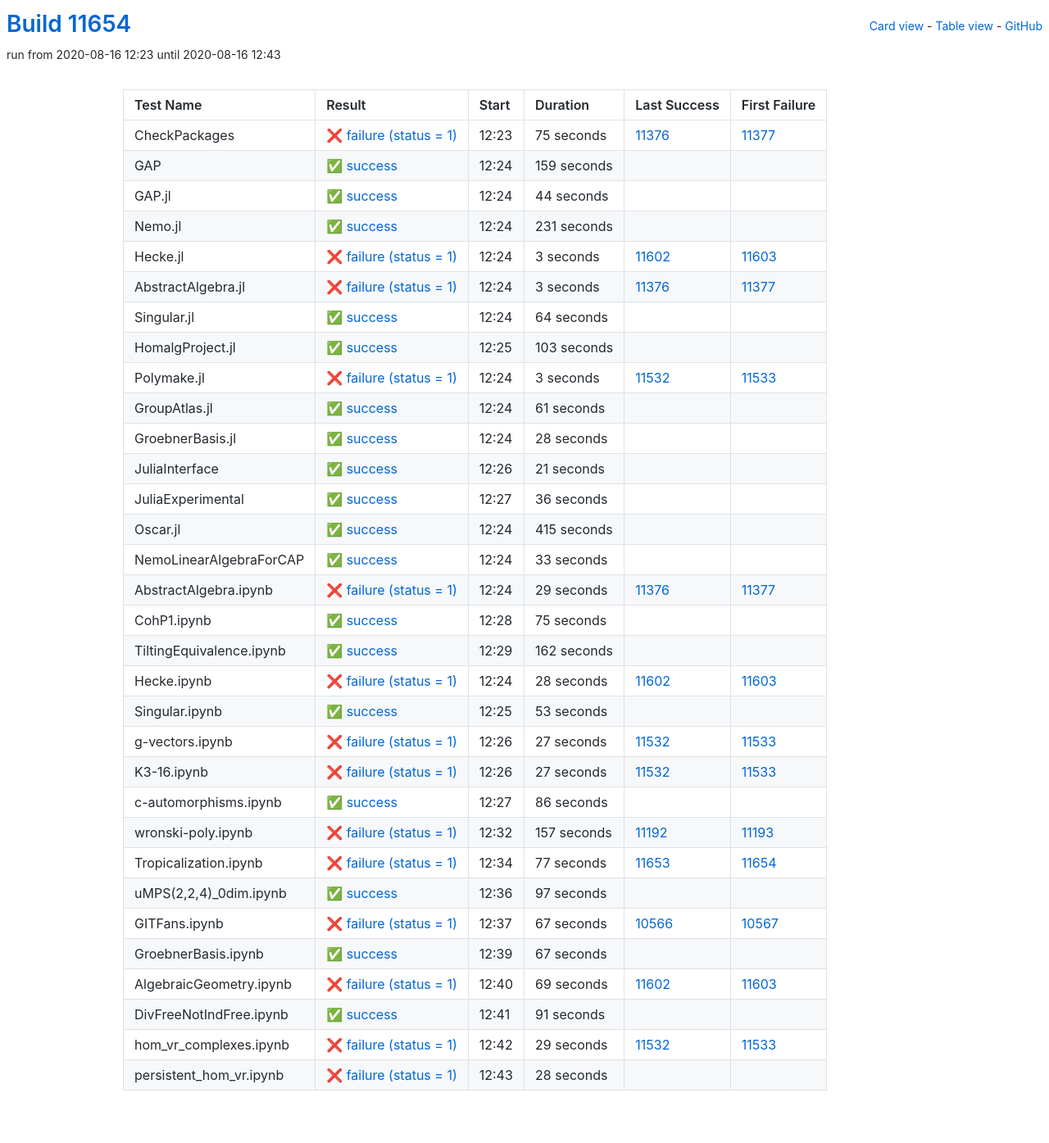
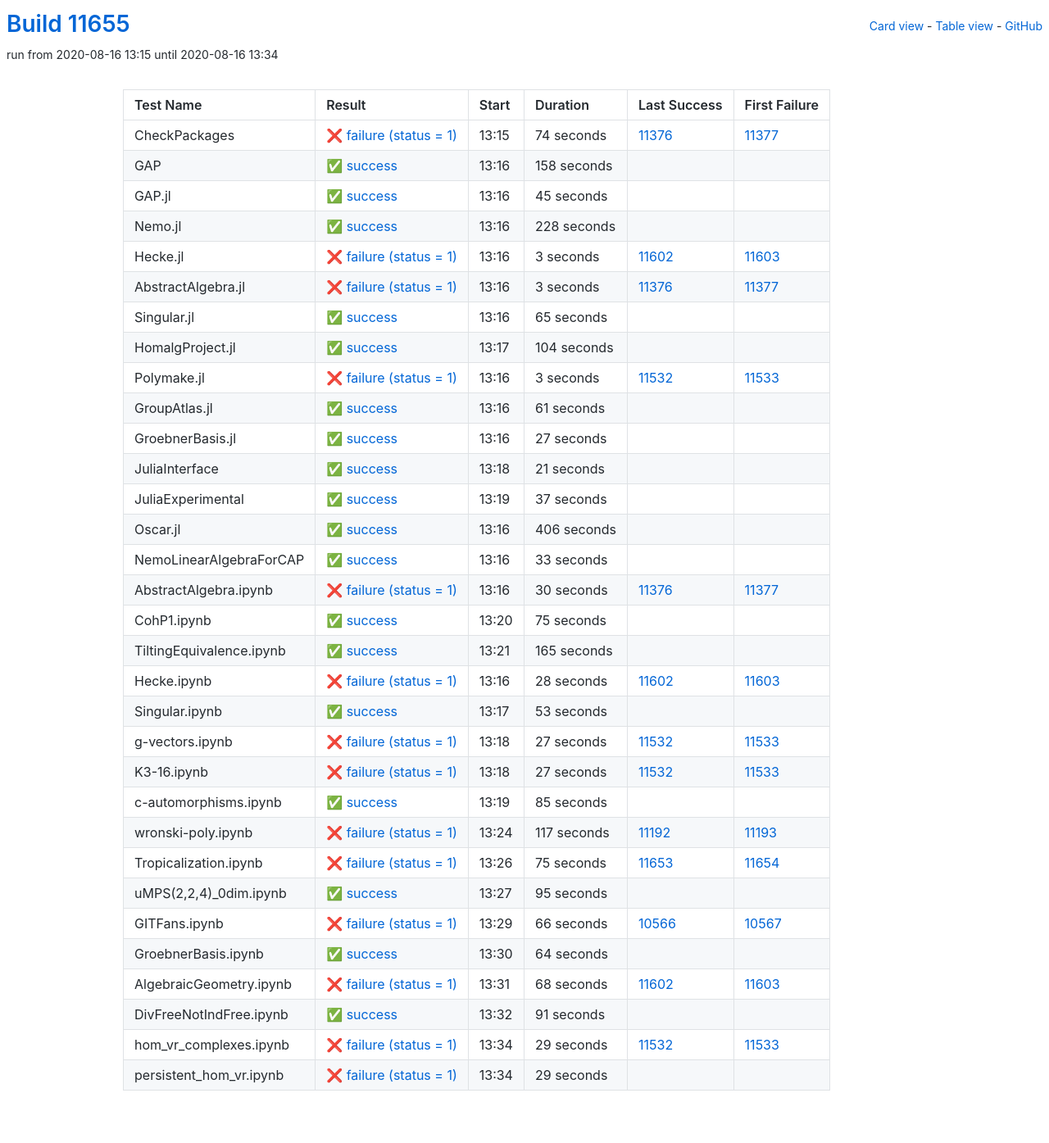
Before and after one commit to oscar-system/oscar-ci-status, a Jekyll site: the page built from table.html, in a window 1280 px wide. Shown: the whole page at 82% size. Built offline with Jekyll 4.4.1, drawn with Linux system fonts in a browser that asks for light colours.

Commit message:
Build #11655

```diff
--- a/_data/ci.yml
+++ b/_data/ci.yml
@@ -1,6 +1,6 @@
 ---
-build: 11654
-build_url: https://oscarci.mathematik.uni-kl.de/job/oscar/11654/
+build: 11655
+build_url: https://oscarci.mathematik.uni-kl.de/job/oscar/11655/
 job: oscar
 organization: oscar-system
 repo: oscar-ci-status
@@ -8,56 +8,56 @@
 tests:
 - name: CheckPackages
   id: checkpackages
-  log: https://oscarci.mathematik.uni-kl.de/job/oscar/11654/artifact/logs/build-11654/CheckPackages.log
-  start: 2020-08-16 12:23
+  log: https://oscarci.mathematik.uni-kl.de/job/oscar/11655/artifact/logs/build-11655/CheckPackages.log
+  start: 2020-08-16 13:15
   success: false
   exitcode: 1
   status: failure
-  duration: 75
+  duration: 74
   last_success: 11376
   last_success_url: https://oscarci.mathematik.uni-kl.de/job/oscar/11376/
   first_failure: 11377
   first_failure_url: https://oscarci.mathematik.uni-kl.de/job/oscar/11377/
 - name: GAP
   id: gap
-  log: https://oscarci.mathematik.uni-kl.de/job/oscar/11654/artifact/logs/build-11654/GAP.log
-  start: 2020-08-16 12:24
+  log: https://oscarci.mathematik.uni-kl.de/job/oscar/11655/artifact/logs/build-11655/GAP.log
+  start: 2020-08-16 13:16
   success: true
   exitcode: 0
   status: success
-  duration: 159
+  duration: 158
   last_success: false
   last_success_url:
   first_failure: false
   first_failure_url:
 - name: GAP.jl
   id: gap-jl
-  log: https://oscarci.mathematik.uni-kl.de/job/oscar/11654/artifact/logs/build-11654/GAP.jl.log
-  start: 2020-08-16 12:24
+  log: https://oscarci.mathematik.uni-kl.de/job/oscar/11655/artifact/logs/build-11655/GAP.jl.log
+  start: 2020-08-16 13:16
   success: true
   exitcode: 0
   status: success
-  duration: 44
+  duration: 45
   last_success: false
   last_success_url:
   first_failure: false
   first_failure_url:
 - name: Nemo.jl
   id: nemo-jl
-  log: https://oscarci.mathematik.uni-kl.de/job/oscar/11654/artifact/logs/build-11654/Nemo.jl.log
-  start: 2020-08-16 12:24
+  log: https://oscarci.mathematik.uni-kl.de/job/oscar/11655/artifact/logs/build-11655/Nemo.jl.log
+  start: 2020-08-16 13:16
   success: true
   exitcode: 0
   status: success
-  duration: 231
+  duration: 228
   last_success: false
   last_success_url:
   first_failure: false
   first_failure_url:
 - name: Hecke.jl
   id: hecke-jl
-  log: https://oscarci.mathematik.uni-kl.de/job/oscar/11654/artifact/logs/build-11654/Hecke.jl.log
-  start: 2020-08-16 12:24
+  log: https://oscarci.mathematik.uni-kl.de/job/oscar/11655/artifact/logs/build-11655/Hecke.jl.log
+  start: 2020-08-16 13:16
   success: false
   exitcode: 1
   status: failure
@@ -68,8 +68,8 @@
   first_failure_url: https://oscarci.mathematik.uni-kl.de/job/oscar/11603/
 - name: AbstractAlgebra.jl
   id: abstractalgebra-jl
-  log: https://oscarci.mathematik.uni-kl.de/job/oscar/11654/artifact/logs/build-11654/AbstractAlgebra.jl.log
-  start: 2020-08-16 12:24
+  log: https://oscarci.mathematik.uni-kl.de/job/oscar/11655/artifact/logs/build-11655/AbstractAlgebra.jl.log
+  start: 2020-08-16 13:16
   success: false
   exitcode: 1
   status: failure
@@ -80,32 +80,32 @@
   first_failure_url: https://oscarci.mathematik.uni-kl.de/job/oscar/11377/
 - name: Singular.jl
   id: singular-jl
-  log: https://oscarci.mathematik.uni-kl.de/job/oscar/11654/artifact/logs/build-11654/Singular.jl.log
-  start: 2020-08-16 12:24
+  log: https://oscarci.mathematik.uni-kl.de/job/oscar/11655/artifact/logs/build-11655/Singular.jl.log
+  start: 2020-08-16 13:16
   success: true
   exitcode: 0
   status: success
-  duration: 64
+  duration: 65
   last_success: false
   last_success_url:
   first_failure: false
   first_failure_url:
 - name: HomalgProject.jl
   id: homalgproject-jl
-  log: https://oscarci.mathematik.uni-kl.de/job/oscar/11654/artifact/logs/build-11654/HomalgProject.jl.log
-  start: 2020-08-16 12:25
+  log: https://oscarci.mathematik.uni-kl.de/job/oscar/11655/artifact/logs/build-11655/HomalgProject.jl.log
+  start: 2020-08-16 13:17
   success: true
   exitcode: 0
   status: success
-  duration: 103
+  duration: 104
   last_success: false
   last_success_url:
   first_failure: false
   first_failure_url:
 - name: Polymake.jl
   id: polymake-jl
-  log: https://oscarci.mathematik.uni-kl.de/job/oscar/11654/artifact/logs/build-11654/Polymake.jl.log
-  start: 2020-08-16 12:24
+  log: https://oscarci.mathematik.uni-kl.de/job/oscar/11655/artifact/logs/build-11655/Polymake.jl.log
+  start: 2020-08-16 13:16
   success: false
   exitcode: 1
   status: failure
@@ -116,8 +116,8 @@
   first_failure_url: https://oscarci.mathematik.uni-kl.de/job/oscar/11533/
 - name: GroupAtlas.jl
   id: groupatlas-jl
-  log: https://oscarci.mathematik.uni-kl.de/job/oscar/11654/artifact/logs/build-11654/GroupAtlas.jl.log
-  start: 2020-08-16 12:24
+  log: https://oscarci.mathematik.uni-kl.de/job/oscar/11655/artifact/logs/build-11655/GroupAtlas.jl.log
+  start: 2020-08-16 13:16
   success: true
   exitcode: 0
   status: success
@@ -128,20 +128,20 @@
   first_failure_url:
 - name: GroebnerBasis.jl
   id: groebnerbasis-jl
-  log: https://oscarci.mathematik.uni-kl.de/job/oscar/11654/artifact/logs/build-11654/GroebnerBasis.jl.log
-  start: 2020-08-16 12:24
+  log: https://oscarci.mathematik.uni-kl.de/job/oscar/11655/artifact/logs/build-11655/GroebnerBasis.jl.log
+  start: 2020-08-16 13:16
   success: true
   exitcode: 0
   status: success
-  duration: 28
+  duration: 27
   last_success: false
   last_success_url:
   first_failure: false
   first_failure_url:
 - name: JuliaInterface
   id: juliainterface
-  log: https://oscarci.mathematik.uni-kl.de/job/oscar/11654/artifact/logs/build-11654/JuliaInterface.log
-  start: 2020-08-16 12:26
+  log: https://oscarci.mathematik.uni-kl.de/job/oscar/11655/artifact/logs/build-11655/JuliaInterface.log
+  start: 2020-08-16 13:18
   success: true
   exitcode: 0
   status: success
@@ -152,32 +152,32 @@
   first_failure_url:
 - name: JuliaExperimental
   id: juliaexperimental
-  log: https://oscarci.mathematik.uni-kl.de/job/oscar/11654/artifact/logs/build-11654/JuliaExperimental.log
-  start: 2020-08-16 12:27
+  log: https://oscarci.mathematik.uni-kl.de/job/oscar/11655/artifact/logs/build-11655/JuliaExperimental.log
+  start: 2020-08-16 13:19
   success: true
   exitcode: 0
   status: success
-  duration: 36
+  duration: 37
   last_success: false
   last_success_url:
   first_failure: false
   first_failure_url:
 - name: Oscar.jl
   id: oscar-jl
-  log: https://oscarci.mathematik.uni-kl.de/job/oscar/11654/artifact/logs/build-11654/Oscar.jl.log
-  start: 2020-08-16 12:24
+  log: https://oscarci.mathematik.uni-kl.de/job/oscar/11655/artifact/logs/build-11655/Oscar.jl.log
+  start: 2020-08-16 13:16
   success: true
   exitcode: 0
   status: success
-  duration: 415
+  duration: 406
   last_success: false
   last_success_url:
   first_failure: false
   first_failure_url:
 - name: NemoLinearAlgebraForCAP
   id: nemolinearalgebraforcap
-  log: https://oscarci.mathematik.uni-kl.de/job/oscar/11654/artifact/logs/build-11654/NemoLinearAlgebraForCAP.log
-  start: 2020-08-16 12:24
+  log: https://oscarci.mathematik.uni-kl.de/job/oscar/11655/artifact/logs/build-11655/NemoLinearAlgebraForCAP.log
+  start: 2020-08-16 13:16
   success: true
   exitcode: 0
   status: success
@@ -188,20 +188,20 @@
   first_failure_url:
 - name: AbstractAlgebra.ipynb
   id: abstractalgebra-ipynb
-  log: https://oscarci.mathematik.uni-kl.de/job/oscar/11654/artifact/logs/build-11654/AbstractAlgebra.ipynb.log
-  start: 2020-08-16 12:24
+  log: https://oscarci.mathematik.uni-kl.de/job/oscar/11655/artifact/logs/build-11655/AbstractAlgebra.ipynb.log
+  start: 2020-08-16 13:16
   success: false
   exitcode: 1
   status: failure
-  duration: 29
+  duration: 30
   last_success: 11376
   last_success_url: https://oscarci.mathematik.uni-kl.de/job/oscar/11376/
   first_failure: 11377
   first_failure_url: https://oscarci.mathematik.uni-kl.de/job/oscar/11377/
 - name: CohP1.ipynb
   id: cohp1-ipynb
-  log: https://oscarci.mathematik.uni-kl.de/job/oscar/11654/artifact/logs/build-11654/CohP1.ipynb.log
-  start: 2020-08-16 12:28
+  log: https://oscarci.mathematik.uni-kl.de/job/oscar/11655/artifact/logs/build-11655/CohP1.ipynb.log
+  start: 2020-08-16 13:20
   success: true
   exitcode: 0
   status: success
@@ -212,20 +212,20 @@
   first_failure_url:
 - name: TiltingEquivalence.ipynb
   id: tiltingequivalence-ipynb
-  log: https://oscarci.mathematik.uni-kl.de/job/oscar/11654/artifact/logs/build-11654/TiltingEquivalence.ipynb.log
-  start: 2020-08-16 12:29
+  log: https://oscarci.mathematik.uni-kl.de/job/oscar/11655/artifact/logs/build-11655/TiltingEquivalence.ipynb.log
+  start: 2020-08-16 13:21
   success: true
   exitcode: 0
   status: success
-  duration: 162
+  duration: 165
   last_success: false
   last_success_url:
   first_failure: false
   first_failure_url:
 - name: Hecke.ipynb
   id: hecke-ipynb
-  log: https://oscarci.mathematik.uni-kl.de/job/oscar/11654/artifact/logs/build-11654/Hecke.ipynb.log
-  start: 2020-08-16 12:24
+  log: https://oscarci.mathematik.uni-kl.de/job/oscar/11655/artifact/logs/build-11655/Hecke.ipynb.log
+  start: 2020-08-16 13:16
   success: false
   exitcode: 1
   status: failure
@@ -236,8 +236,8 @@
   first_failure_url: https://oscarci.mathematik.uni-kl.de/job/oscar/11603/
 - name: Singular.ipynb
   id: singular-ipynb
-  log: https://oscarci.mathematik.uni-kl.de/job/oscar/11654/artifact/logs/build-11654/Singular.ipynb.log
-  start: 2020-08-16 12:25
+  log: https://oscarci.mathematik.uni-kl.de/job/oscar/11655/artifact/logs/build-11655/Singular.ipynb.log
+  start: 2020-08-16 13:17
   success: true
   exitcode: 0
   status: success
@@ -248,8 +248,8 @@
   first_failure_url:
 - name: g-vectors.ipynb
   id: g-vectors-ipynb
-  log: https://oscarci.mathematik.uni-kl.de/job/oscar/11654/artifact/logs/build-11654/g-vectors.ipynb.log
-  start: 2020-08-16 12:26
+  log: https://oscarci.mathematik.uni-kl.de/job/oscar/11655/artifact/logs/build-11655/g-vectors.ipynb.log
+  start: 2020-08-16 13:18
   success: false
   exitcode: 1
   status: failure
@@ -260,8 +260,8 @@
   first_failure_url: https://oscarci.mathematik.uni-kl.de/job/oscar/11533/
 - name: K3-16.ipynb
   id: k3-16-ipynb
-  log: https://oscarci.mathematik.uni-kl.de/job/oscar/11654/artifact/logs/build-11654/K3-16.ipynb.log
-  start: 2020-08-16 12:26
+  log: https://oscarci.mathematik.uni-kl.de/job/oscar/11655/artifact/logs/build-11655/K3-16.ipynb.log
+  start: 2020-08-16 13:18
   success: false
   exitcode: 1
   status: failure
@@ -272,92 +272,92 @@
   first_failure_url: https://oscarci.mathematik.uni-kl.de/job/oscar/11533/
 - name: c-automorphisms.ipynb
   id: c-automorphisms-ipynb
-  log: https://oscarci.mathematik.uni-kl.de/job/oscar/11654/artifact/logs/build-11654/c-automorphisms.ipynb.log
-  start: 2020-08-16 12:27
+  log: https://oscarci.mathematik.uni-kl.de/job/oscar/11655/artifact/logs/build-11655/c-automorphisms.ipynb.log
+  start: 2020-08-16 13:19
   success: true
   exitcode: 0
   status: success
-  duration: 86
+  duration: 85
   last_success: false
   last_success_url:
   first_failure: false
   first_failure_url:
 - name: wronski-poly.ipynb
   id: wronski-poly-ipynb
-  log: https://oscarci.mathematik.uni-kl.de/job/oscar/11654/artifact/logs/build-11654/wronski-poly.ipynb.log
-  start: 2020-08-16 12:32
+  log: https://oscarci.mathematik.uni-kl.de/job/oscar/11655/artifact/logs/build-11655/wronski-poly.ipynb.log
+  start: 2020-08-16 13:24
   success: false
   exitcode: 1
   status: failure
-  duration: 157
+  duration: 117
   last_success: 11192
   last_success_url: https://oscarci.mathematik.uni-kl.de/job/oscar/11192/
   first_failure: 11193
   first_failure_url: https://oscarci.mathematik.uni-kl.de/job/oscar/11193/
 - name: Tropicalization.ipynb
   id: tropicalization-ipynb
-  log: https://oscarci.mathematik.uni-kl.de/job/oscar/11654/artifact/logs/build-11654/Tropicalization.ipynb.log
-  start: 2020-08-16 12:34
+  log: https://oscarci.mathematik.uni-kl.de/job/oscar/11655/artifact/logs/build-11655/Tropicalization.ipynb.log
+  start: 2020-08-16 13:26
   success: false
   exitcode: 1
   status: failure
-  duration: 77
+  duration: 75
   last_success: 11653
   last_success_url: https://oscarci.mathematik.uni-kl.de/job/oscar/11653/
   first_failure: 11654
   first_failure_url: https://oscarci.mathematik.uni-kl.de/job/oscar/11654/
 - name: uMPS(2,2,4)_0dim.ipynb
   id: umps-2-2-4-0dim-ipynb
-  log: https://oscarci.mathematik.uni-kl.de/job/oscar/11654/artifact/logs/build-11654/uMPS-2-2-4-_0dim.ipynb.log
-  start: 2020-08-16 12:36
+  log: https://oscarci.mathematik.uni-kl.de/job/oscar/11655/artifact/logs/build-11655/uMPS-2-2-4-_0dim.ipynb.log
+  start: 2020-08-16 13:27
   success: true
   exitcode: 0
   status: success
-  duration: 97
+  duration: 95
   last_success: false
   last_success_url:
   first_failure: false
   first_failure_url:
 - name: GITFans.ipynb
   id: gitfans-ipynb
-  log: https://oscarci.mathematik.uni-kl.de/job/oscar/11654/artifact/logs/build-11654/GITFans.ipynb.log
-  start: 2020-08-16 12:37
+  log: https://oscarci.mathematik.uni-kl.de/job/oscar/11655/artifact/logs/build-11655/GITFans.ipynb.log
+  start: 2020-08-16 13:29
   success: false
   exitcode: 1
   status: failure
-  duration: 67
+  duration: 66
   last_success: 10566
   last_success_url: https://oscarci.mathematik.uni-kl.de/job/oscar/10566/
   first_failure: 10567
   first_failure_url: https://oscarci.mathematik.uni-kl.de/job/oscar/10567/
 - name: GroebnerBasis.ipynb
   id: groebnerbasis-ipynb
-  log: https://oscarci.mathematik.uni-kl.de/job/oscar/11654/artifact/logs/build-11654/GroebnerBasis.ipynb.log
-  start: 2020-08-16 12:39
+  log: https://oscarci.mathematik.uni-kl.de/job/oscar/11655/artifact/logs/build-11655/GroebnerBasis.ipynb.log
+  start: 2020-08-16 13:30
   success: true
   exitcode: 0
   status: success
-  duration: 67
+  duration: 64
   last_success: false
   last_success_url:
   first_failure: false
   first_failure_url:
 - name: AlgebraicGeometry.ipynb
   id: algebraicgeometry-ipynb
-  log: https://oscarci.mathematik.uni-kl.de/job/oscar/11654/artifact/logs/build-11654/AlgebraicGeometry.ipynb.log
-  start: 2020-08-16 12:40
+  log: https://oscarci.mathematik.uni-kl.de/job/oscar/11655/artifact/logs/build-11655/AlgebraicGeometry.ipynb.log
+  start: 2020-08-16 13:31
   success: false
   exitcode: 1
   status: failure
-  duration: 69
+  duration: 68
   last_success: 11602
   last_success_url: https://oscarci.mathematik.uni-kl.de/job/oscar/11602/
   first_failure: 11603
   first_failure_url: https://oscarci.mathematik.uni-kl.de/job/oscar/11603/
 - name: DivFreeNotIndFree.ipynb
   id: divfreenotindfree-ipynb
-  log: https://oscarci.mathematik.uni-kl.de/job/oscar/11654/artifact/logs/build-11654/DivFreeNotIndFree.ipynb.log
-  start: 2020-08-16 12:41
+  log: https://oscarci.mathematik.uni-kl.de/job/oscar/11655/artifact/logs/build-11655/DivFreeNotIndFree.ipynb.log
+  start: 2020-08-16 13:32
   success: true
   exitcode: 0
   status: success
@@ -368,8 +368,8 @@
   first_failure_url:
 - name: hom_vr_complexes.ipynb
   id: hom-vr-complexes-ipynb
-  log: https://oscarci.mathematik.uni-kl.de/job/oscar/11654/artifact/logs/build-11654/hom_vr_complexes.ipynb.log
-  start: 2020-08-16 12:42
+  log: https://oscarci.mathematik.uni-kl.de/job/oscar/11655/artifact/logs/build-11655/hom_vr_complexes.ipynb.log
+  start: 2020-08-16 13:34
   success: false
   exitcode: 1
   status: failure
@@ -380,12 +380,12 @@
   first_failure_url: https://oscarci.mathematik.uni-kl.de/job/oscar/11533/
 - name: persistent_hom_vr.ipynb
   id: persistent-hom-vr-ipynb
-  log: https://oscarci.mathematik.uni-kl.de/job/oscar/11654/artifact/logs/build-11654/persistent_hom_vr.ipynb.log
-  start: 2020-08-16 12:43
+  log: https://oscarci.mathematik.uni-kl.de/job/oscar/11655/artifact/logs/build-11655/persistent_hom_vr.ipynb.log
+  start: 2020-08-16 13:34
   success: false
   exitcode: 1
   status: failure
-  duration: 28
+  duration: 29
   last_success: false
   last_success_url:
   first_failure: false
```
Also changed, not shown: README.md.
